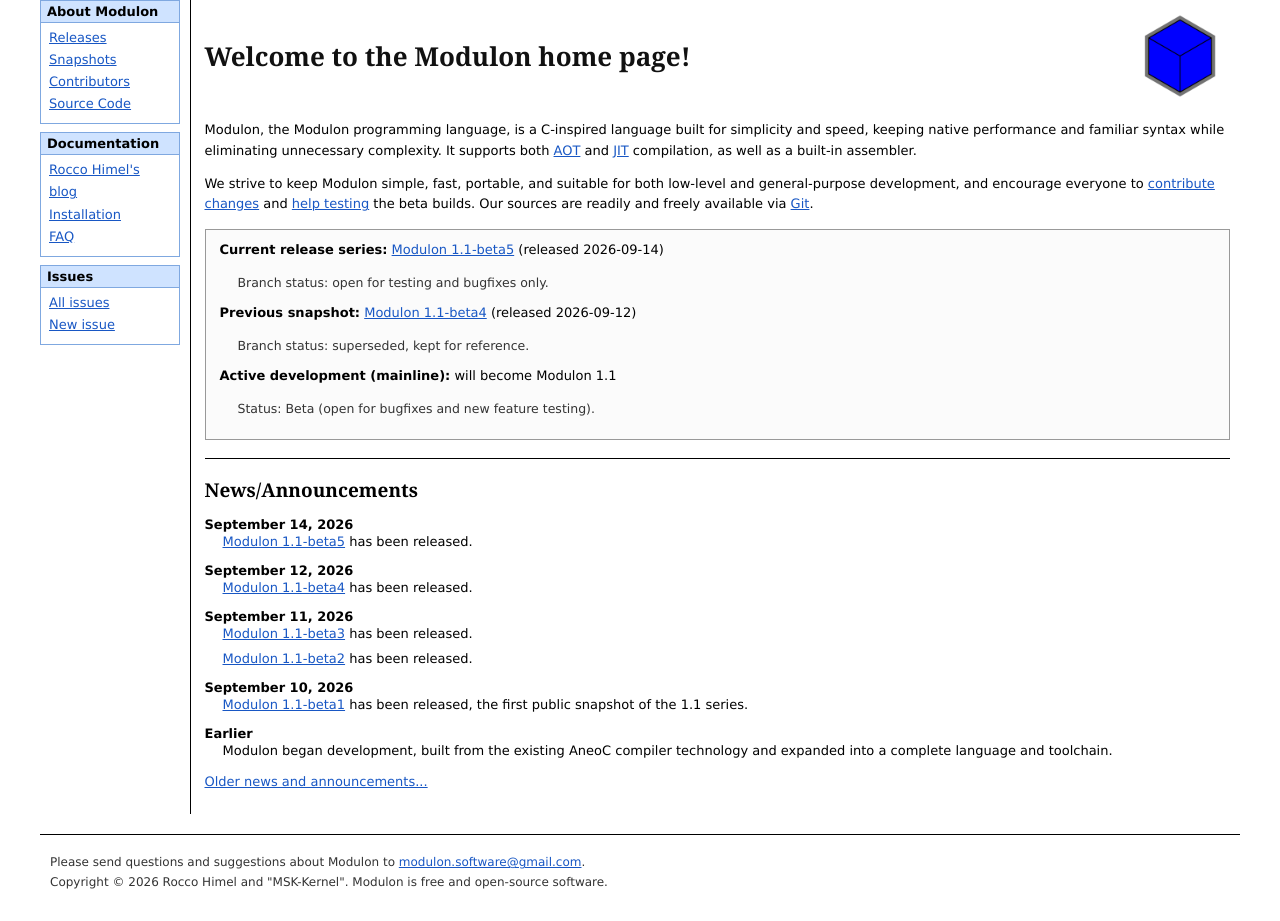
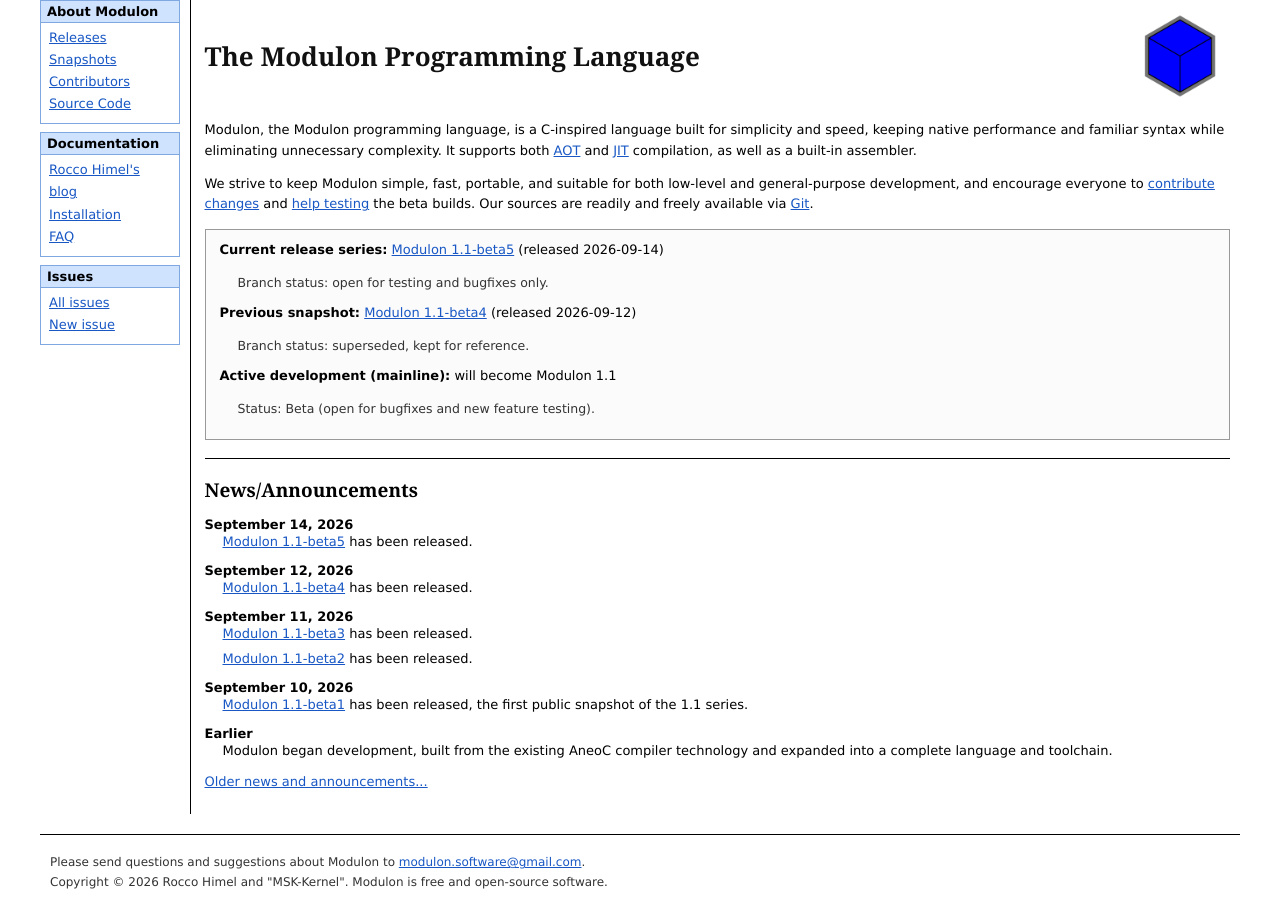
Before and after one commit to MSK-Kernel/Modulon, a plain HTML site: page docs/index.html in a window 1280 px wide. Drawn offline with Linux system fonts and the light colour scheme.

Commit message:
feat: Changed the website title
Signed-off-by: Rocco Himel <rockyrbn1847@gmail.com>

```diff
--- a/docs/index.html
+++ b/docs/index.html
@@ -205,7 +205,7 @@
 <td class="main">
 
 	<div class="title-bar">
-		<h1 class="page-title">Welcome to the Modulon home page!</h1>
+		<h1 class="page-title">The Modulon Programming Language</h1>
 		<img class="logo" src="favicon.png" alt="Modulon logo" style="width: 100px; height: 100px;">
 	</div>
 
```
